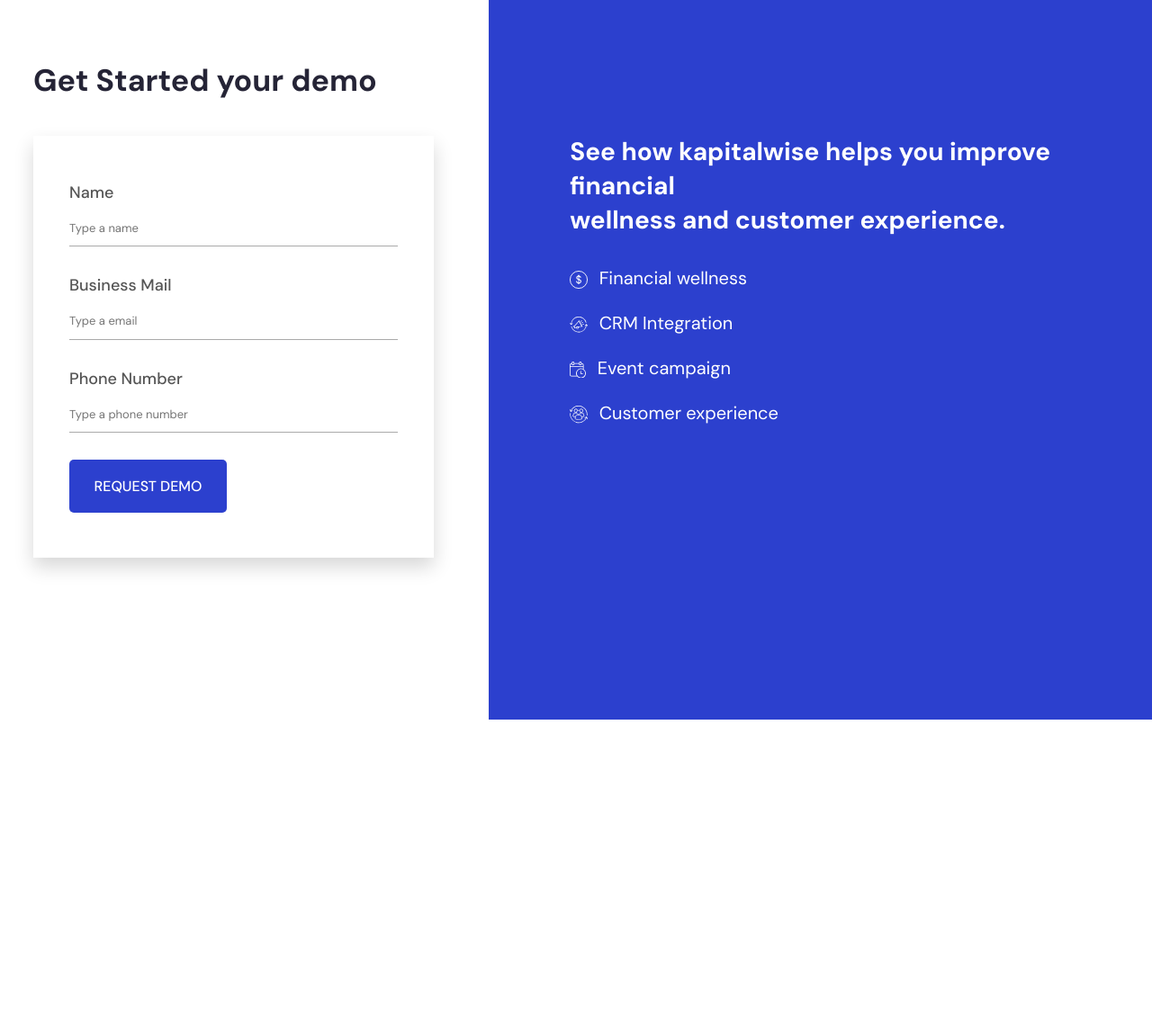
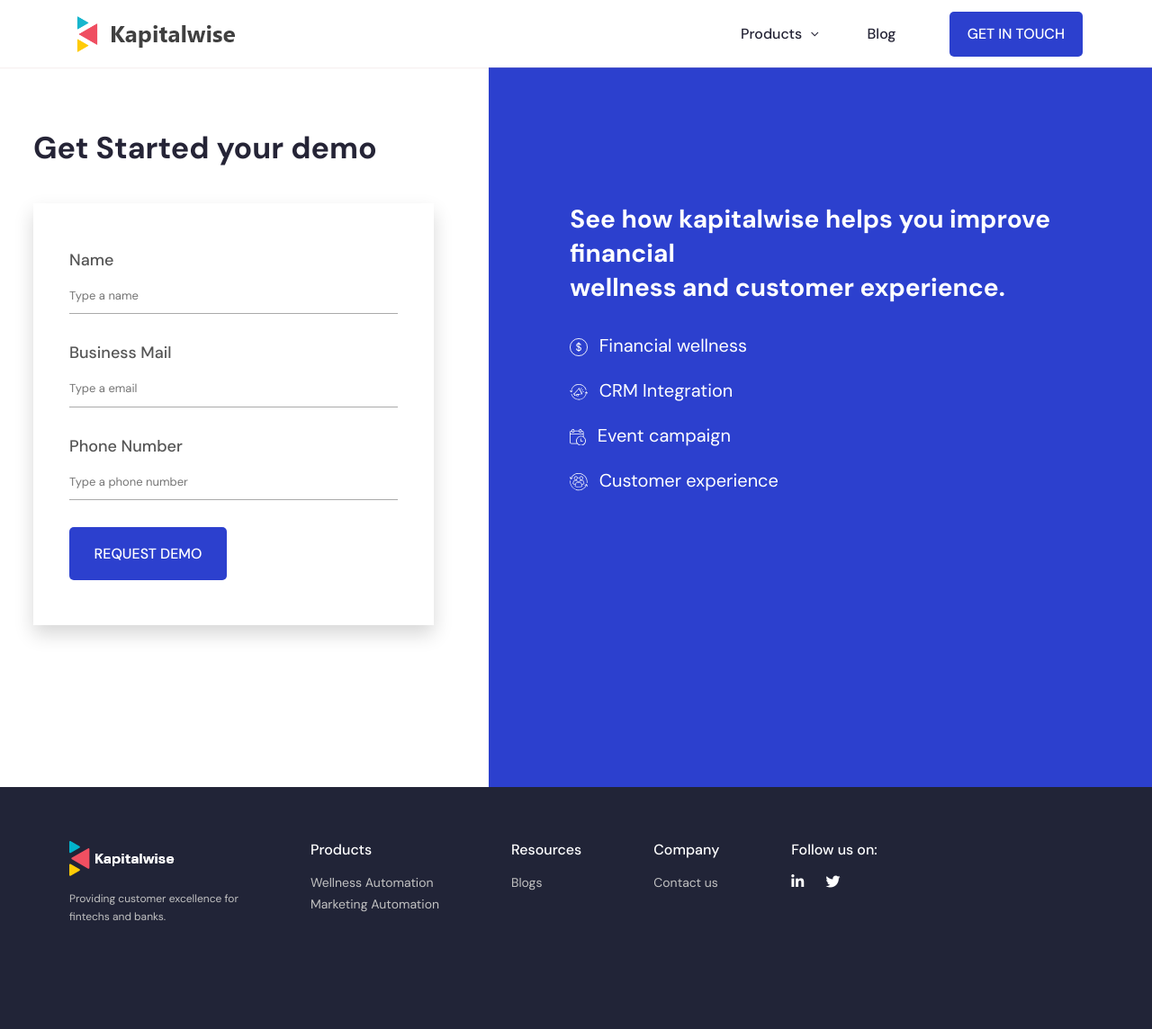
Before and after one commit to devshisir/kapitalwise, a website: page request-demo.html in a window 1280 px wide. Shown: the whole page at 90% size. Before the commit the page ends 800 px from the top, so only its background shows below. Drawn offline with Linux system fonts and the light colour scheme.

Commit message:
Request demo page update & linking

```diff
--- a/asset/sass/component/header.scss
+++ b/asset/sass/component/header.scss
@@ -1,6 +1,6 @@
 #hedaer{
    background-color: #fff;
-   box-shadow: 0px 1px 1px rgba(0, 0, 0, 0.16);
+   box-shadow: 0px 1px 1px rgba(204, 162, 162, 0.16);
    position: relative;
    .mobile_hambarger_btn{
       display: none;
--- a/request-demo.html
+++ b/request-demo.html
@@ -22,6 +22,68 @@
 </head>
 
 <body>
+
+   <!-- start header area  -->
+   <header id="hedaer">
+      <div class="container">
+         <div class="row align-items-center">
+            <div class="col-xl-4 col-lg-4 col-md-4 col-6">
+               <div class="logo-area">
+                  <a href="index.html">
+                     <img class="img-fluid" src="asset/img/logo.png" alt="Kapitalwise">
+                  </a>
+               </div>
+            </div>
+            <div class="col-xl-8 col-lg-8 col-md-8 col-6">
+               <div class="header-menu-area text-end">
+                  <ul>
+                     <!-- you can also put a active class on li tag  -->
+                     <li>
+                        <a href="#">Products <i class="fal fa-angle-down"></i></a>
+                        <div class="dropdoown_area">
+                           <ul>
+                              <li><a href="financial-wellnec.html">Financial Wellness Automation</a></li>
+                              <li><a href="marketing-automation.html">Marketing Automation</a></li>
+                           </ul>
+                        </div>
+                     </li>
+                     <!-- <li><a href="#">Solutions</a></li> -->
+                     <li><a href="#">Blog</a></li>
+                     <li><a class="btn btn-primary text-uppercase" href="request-demo.html">Get In Touch</a></li>
+                  </ul>
+               </div>
+               <div class="mobile_hambarger_btn text-end">
+                  <button type="button" data-bs-toggle="offcanvas" data-bs-target="#mobilesidebarMenu" aria-controls="offcanvasRight"><i class="far fa-bars"></i></button>
+               </div>
+            </div>
+         </div>
+      </div>
+   </header>
+   <!-- end header area  -->
+
+   <!-- mobile sidebar menu  -->
+   <div class="offcanvas offcanvas-end mobile_menu_sidebar" tabindex="-1" id="mobilesidebarMenu" aria-labelledby="offcanvasRightLabel">
+      <div class="offcanvas-header justify-content-end">
+         <button type="button" data-bs-dismiss="offcanvas" aria-label="Close">
+            <i class="fal fa-times"></i>
+         </button>
+      </div>
+      <div class="offcanvas-body">
+         <div class="menu_area">
+            <ul>
+               <li><a href="#">Products <span><i class="fal fa-angle-double-right"></i></span></a></li>
+               <li class="sub_menu"><a href="financial-wellnec.html">Financial Wellness Automation <span><i class="fal fa-angle-double-right"></i></span></a></li>
+               <li class="sub_menu"><a href="marketing-automation.html">Marketing Automation <span><i class="fal fa-angle-double-right"></i></span></a></li>
+               <li><a href="#">Blog <span><i class="fal fa-angle-double-right"></i></span></a></li>
+            </ul>
+         </div>
+         <div class="call_action">
+            <a href="request-demo.html" class="btn btn-primary">Get in touch</a>
+         </div>
+      </div>
+   </div>
+   <!-- end mobile sidebar menu  -->
+
    <section id="request_demo_area">
       <div class="container-fluid">
          <div class="row request_demo_row">
@@ -76,7 +138,50 @@
       </div>
    </section>
 
-
+   <!-- start footer area  -->
+   <footer id="footer">
+      <div class="container">
+         <div class="row">
+            <div class="col-12">
+               <div class="footer_item_wrapper">
+                  <div class="logo_area">
+                     <a href="index.html">
+                        <img class="img-fluid" src="asset/img/footer-logo.png" alt="">
+                     </a>
+                     <p>Providing customer excellence for <br> fintechs and banks.</p>
+                  </div>
+                  <div class="link_area">
+                     <h4>Products</h4>
+                     <ul>
+                        <li><a href="financial-wellnec.html">Wellness Automation</a></li>
+                        <li><a href="marketing-automation.html">Marketing Automation</a></li>
+                     </ul>
+                  </div>
+                  <div class="link_area">
+                     <h4>Resources</h4>
+                     <ul>
+                        <li><a href="#">Blogs</a></li>
+                     </ul>
+                  </div>
+                  <div class="link_area">
+                     <h4>Company</h4>
+                     <ul>
+                        <li><a href="#">Contact us</a></li>
+                     </ul>
+                  </div>
+                  <div class="social_link">
+                     <h4>Follow us on:</h4>
+                     <ul>
+                        <li><a href="#"><i class="fab fa-linkedin-in"></i></a></li>
+                        <li><a href="#"><i class="fab fa-twitter"></i></a></li>
+                     </ul>
+                  </div>
+               </div>
+            </div>
+         </div>
+      </div>
+   </footer>
+   <!-- end footer area  -->
 
 
 
```
Also changed, not shown: financial-wellnec.html (+11 -11 lines), index.html (+12 -12 lines), marketing-automation.html (+11 -11 lines), asset/css/style.css.
